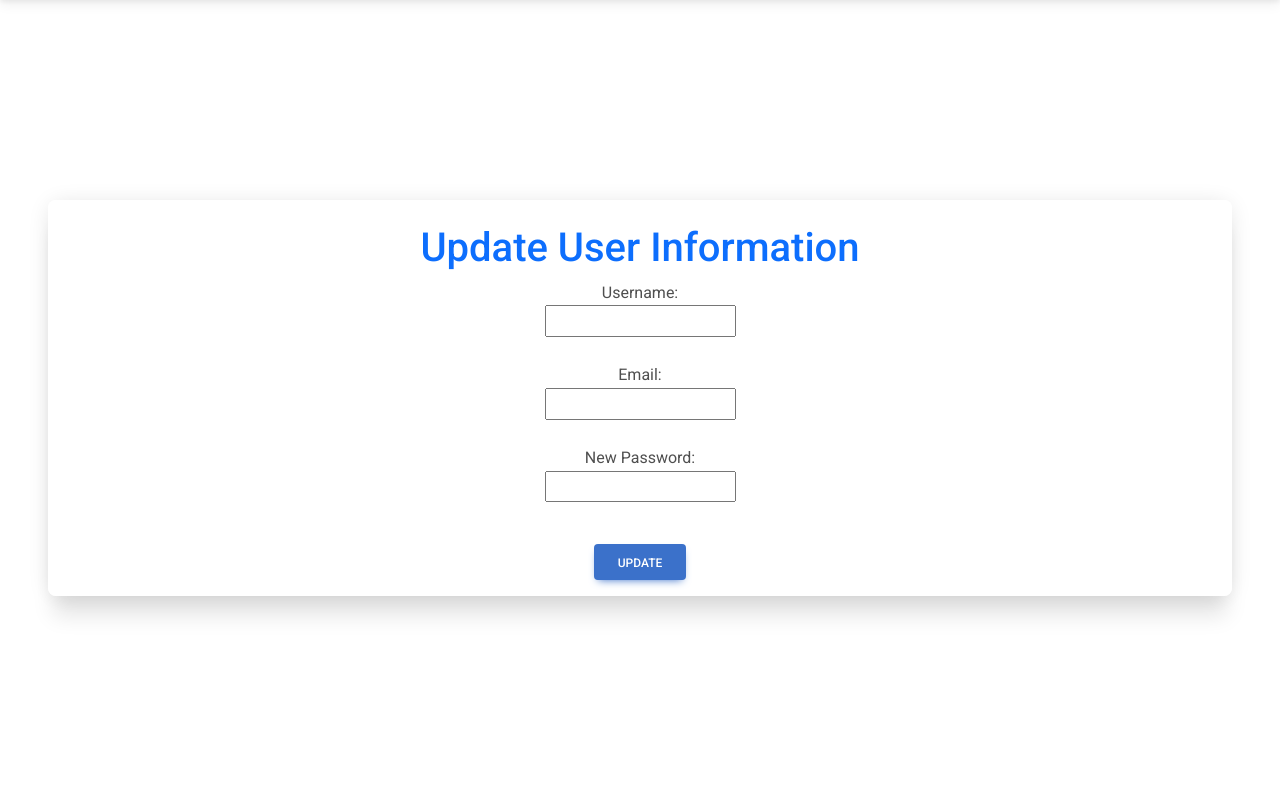
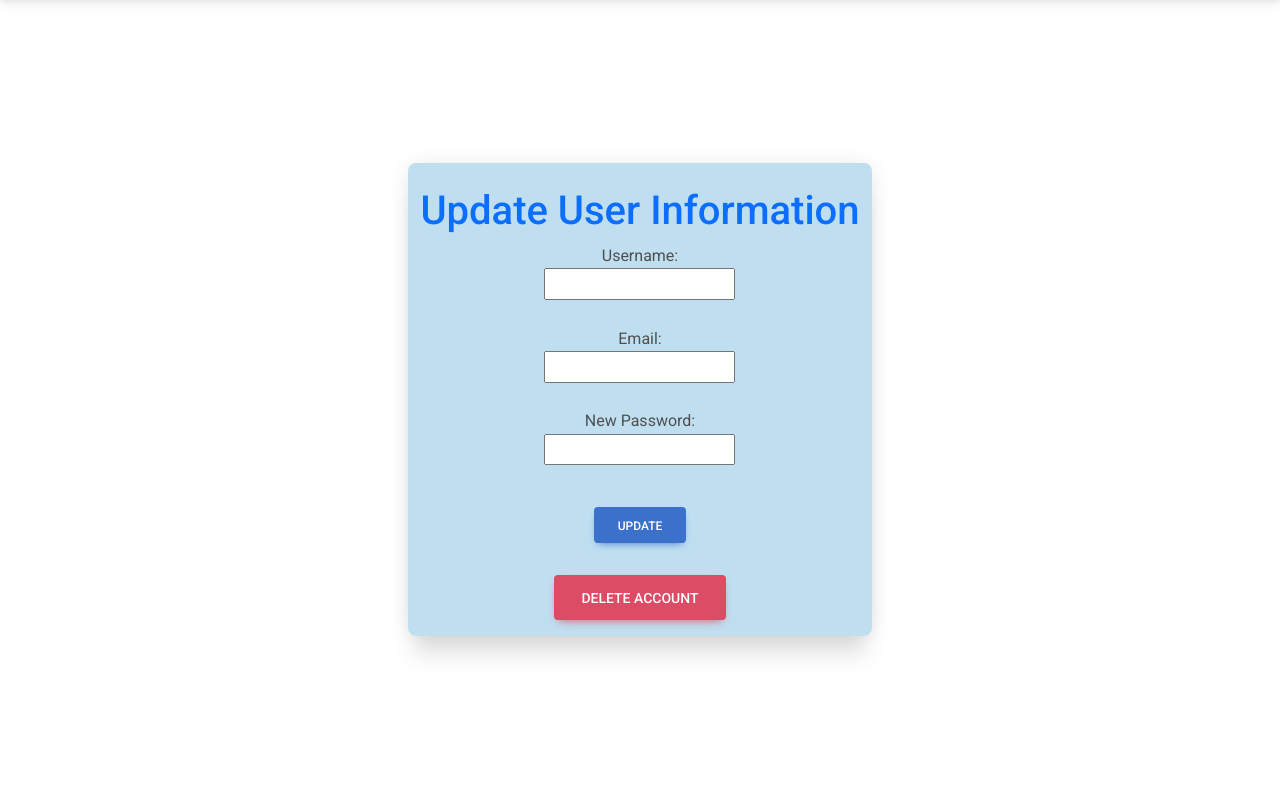
Before and after one commit to williamkoh0206/SEO-Keywords-Planner, a Flask app: template templates/update_info.html in a window 1280 px wide. Shown: the part 59-859 px from the top of the page. Before the commit the page ends 675 px from the top, so only its background shows below. Run offline with Flask 3, Linux system fonts and the light colour scheme; the template is opened without the code that fills it, so the values that code supplies are empty; some libraries are stand-ins or nearby versions.

Commit message:
deleteacc

```diff
--- a/app.py
+++ b/app.py
@@ -249,7 +249,7 @@ def delete_account():
         session.pop('username', None)
 
         # Redirect to the login page
-        return redirect(url_for('login'))
+        return redirect(url_for('home'))
     else:
         # Redirect to the login page if not logged in
         return redirect(url_for('login'))
--- a/templates/update_info.html
+++ b/templates/update_info.html
@@ -1,8 +1,8 @@
 {% extends "base.html" %}
 {% block title %}Edit Account{% endblock %}
 {% block content %}
-<div class="card mx-4 mx-md-5 shadow-5-strong"
-style="background: hsla(0, 0%, 100%, 0.8); backdrop-filter: blur(30px); margin-top:200px;">
+  <div class="container d-flex justify-content-center align-items-center vh-100">
+    <div class="card mx-4 mx-md-5 shadow-5-strong" style="background: hsla(202, 65%, 81%, 0.8); backdrop-filter: blur(30px);">
       <div class="container mt-4 text-center">
         <h1 class="account-title">Update User Information</h1>
         <form action="{{ url_for('update_info') }}" method="POST">
@@ -16,7 +16,12 @@ style="background: hsla(0, 0%, 100%, 0.8); backdrop-filter: blur(30px); margin-t
           <input type="password" id="password" name="password"><br><br>
 
           <input type="submit" value="Update" class="btn btn-primary my-3">
+
+          <form action="{{ url_for('delete_account') }}" method="POST" id="delete-account-form">
+            <div class="my-3">
+              <button type="submit" class="btn btn-danger btn-lg">Delete Account</button>
         </form>
       </div>
     </div>
+  </div>
 {% endblock %}
```
Also changed, not shown: static/users/users.json (+5 -5 lines). Lines whose indentation alone changed are shown as unchanged.
